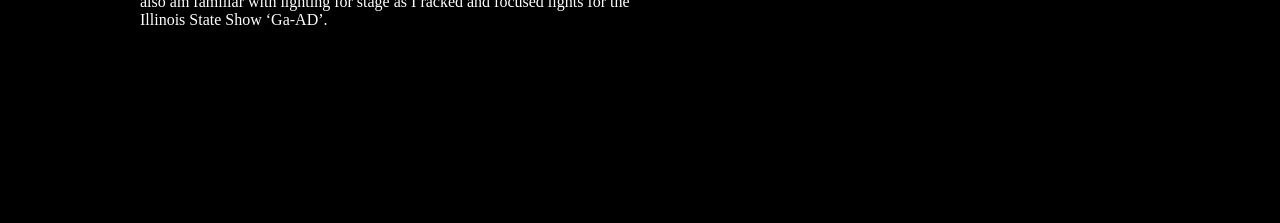
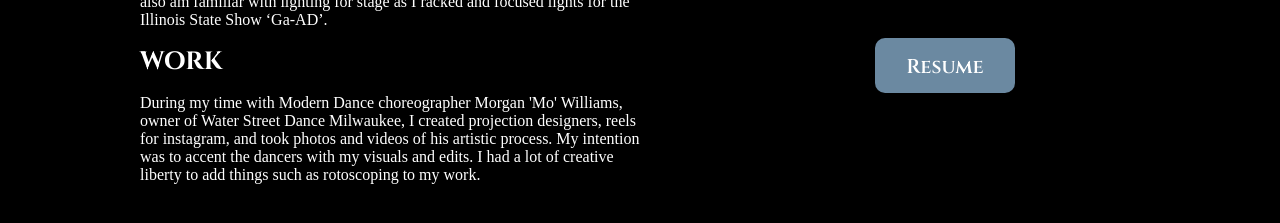
Before and after one commit to gmclif1/cliff, a plain HTML site: page aboutpage.html in a window 1280 px wide. Shown: the part 481-704 px from the top of the page. Drawn offline with nearby package versions, Linux system fonts and the light colour scheme.

Commit message:
grasssssss

```diff
--- a/aboutpage.css
+++ b/aboutpage.css
@@ -72,11 +72,24 @@ font-weight: 700;
 font-style: normal;
 text-transform: uppercase;
 margin-bottom: 0px;
-color:#FFFFFF;
+color: #FFFFFF;
 font-size: 25px;
 text-align: left;
 margin-top: 100px;
 }
+
+h3 {
+font-family: 'Cinzel', serif;
+font-weight: 700;
+font-style: normal;
+text-transform: uppercase;
+margin-bottom: 0px;
+color: #FFFFFF;
+font-size: 25px;
+text-align: left;
+margin-top: 100px;
+}
+
 
 body {
 background-color:#000000;
@@ -104,3 +117,38 @@ float: left;
 .text {
 width: 500px;
 }
+
+.all a:link {
+  color: #FFFFFF;
+  text-decoration: none;
+  transition: color 1s, color .5s;
+  text-align: center;
+  font-family: 'Cinzel', serif;
+  font-weight: 600;
+  font-size: 20px;
+  display:block;
+  border-radius: 10px;
+  background-color: #6B89A1;
+  width: 100px;
+  height: 40px;
+  float: right;
+  margin-right: 125px;
+  margin-top: -40px;
+  padding-left: 20px;
+  padding-right: 20px;
+  padding-top: 15px;
+
+
+
+}
+
+.all a:visited {
+  color: #FFFFFF;
+}
+
+.all a:hover {
+  background-color: #6B89A1;
+  color:#000000;
+  text-align: center;
+
+}
--- a/aboutpage.html
+++ b/aboutpage.html
@@ -22,7 +22,7 @@
 <div class="wrapper">
 
 <div class="thumb">
-<a href="home.html">
+<a href ="home.html">
 <img class="float"src="fourpagesportfolio/myiconthumbai.png" alt="float"width="105"/></a>
 
 
@@ -65,7 +65,11 @@ function myFunction() {
 
 <div class="partwo"><h2>SKILLS</h2><p>I am well versed in all the Adobe products with the most experience in Illustrator and Premiere Pro. I am also familiar with HTML and CSS. Some classes I have taken within my majors include Video, Digital Photography, Digital Media, Selected Topics in Arts Technology, and Graphic Design. I also am familiar with lighting for stage as I racked and focused lights for the Illinois State Show ‘Ga-AD’.</p></div>
 
+
+<div class="partthree"><h3>WORK</h3><p>During my time with Modern Dance choreographer Morgan 'Mo' Williams, owner of Water Street Dance Milwaukee, I created projection designers, reels for instagram, and took photos and videos of his artistic process. My intention was to accent the dancers with my visuals and edits. I had a lot of creative liberty to add things such as rotoscoping to my work.</p></div>
 </div>
+
+<a target="_blank" href= "https://acrobat.adobe.com/link/track?uri=urn:aaid:scds:US:73e9dd2e-6bc7-4dba-a33a-20338916340c">Resume</a>
 
 </div>
 
--- a/homepagectk301.css
+++ b/homepagectk301.css
@@ -5,6 +5,7 @@ font-family: Baskerville, serif;
 font-size: 30px;
 list-style-type: none;
 text-decoration: none;
+list-style: none;
 text-align: center;
 line-height: 50px;
 position: relative;
@@ -14,16 +15,26 @@ top: -120px;
 }
 
 nav ul li a:hover {
-color:#6B89A1;
+color:#000000;
 list-style-type: none;
+list-style: none;
 text-decoration: none;
 text-align: center;
 line-height: 50px;
 
 }
 
+ul {
+list-style-type: none;
+}
+
+a {
+  list-style: none;
+  list-style-type: none;
+}
+
 body {
-background-image: url(fourpagesportfolio/flower-pattern.png);
+background-color:#6B89A1;
 background-position: center;
 z-index: -1;
 display:block;
```
Also changed, not shown: bananaclip.html (+1 -0 lines), contactportfolio.css (+4 -6 lines), contactportfolio.html (+2 -2 lines), assignment6.css (line endings or trailing spaces).
